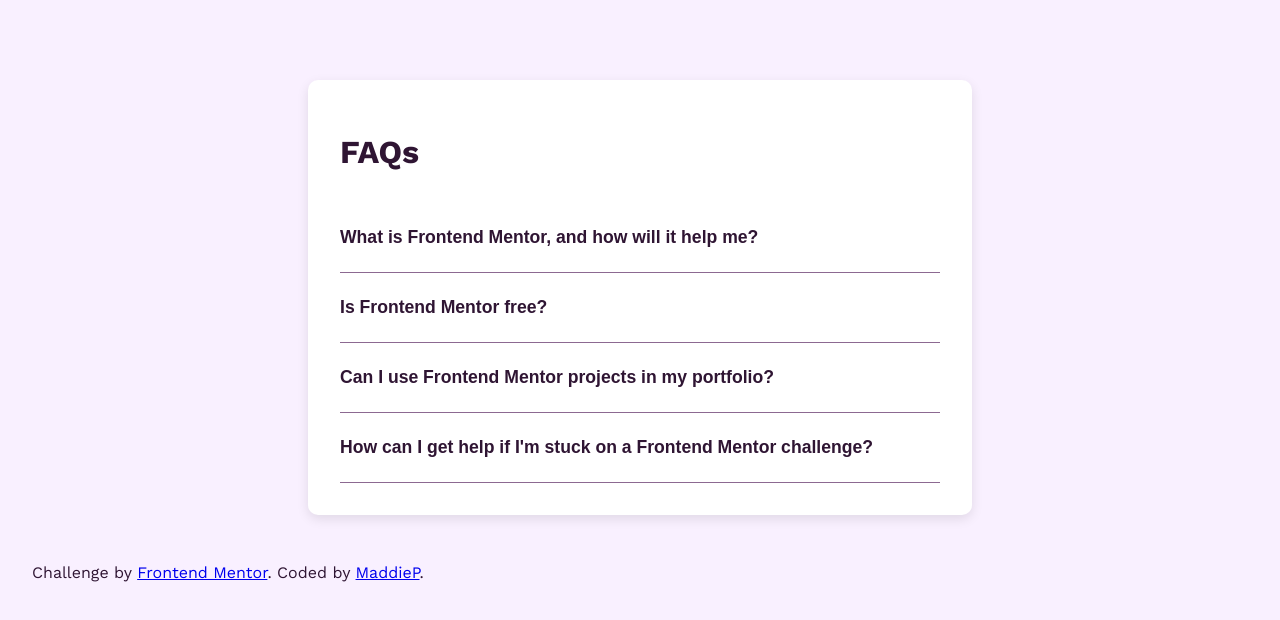
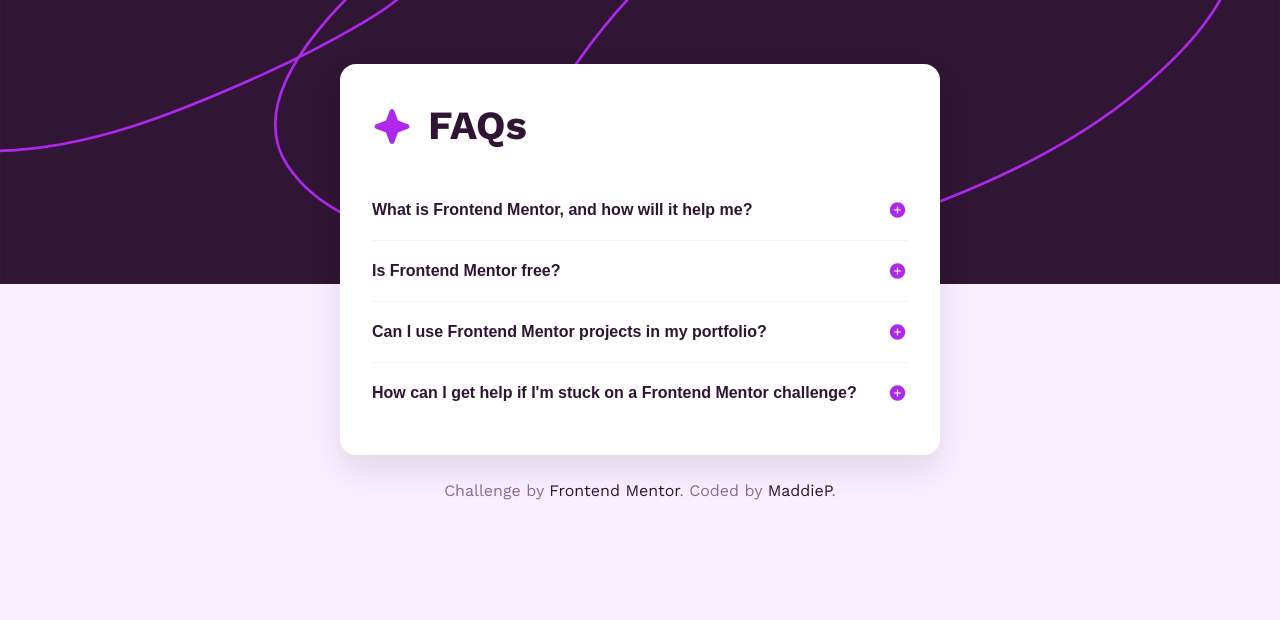
Before and after one commit to maddiepdl/faq-accordion-main, a plain HTML site: page index.html in a window 1280 px wide. Drawn offline with nearby package versions, Linux system fonts and the light colour scheme.

Commit message:
update html with single CSS, icons from assets & aria

```diff
--- a/index.html
+++ b/index.html
@@ -5,77 +5,81 @@
     <meta name="viewport" content="width=device-width, initial-scale=1.0"> <!--displays properly based on device-->
 
     <link rel="icon" type="image/png" sizes="32x32" href="./assets/images/favicon-32x32.png"> <!--favicon-->
-  <title>FAQ Accordion</title>
 
-  <link href="https://fonts.googleapis.com/css2?family=Work+Sans:wght@400;600;700&display=swap" rel="stylesheet">
+    <!-- single CSS with media query -->
+    <link rel="stylesheet" href="style.css">
 
-  <!-- mobile-first up to 767px wide -->
-  <link rel="stylesheet" href="mobilestyle.css" media="(max-width: 767px)">
-  <!-- desktop from 768px wide and up -->
-  <link rel="stylesheet" href="desktopstyle.css" media="(min-width: 768px)">
+    <title>Frontend Mentor | FAQ accordion</title>
   </head>
   <body>
     <!-- main section -->
-  <main class="faq-container">
+    <main class="faq">
+      <div class="faq-container">
+        <!-- star icon from provided assets -->
+        <header class="faq-header">
+          <img src="./assets/images/icon-star.svg" alt="" aria-hidden="true" class="faq-icon">
           <h1 class="faq-title">FAQs</h1>
+        </header>
 
         <!-- FAQ sections with aria-->
-    <section class="faq">
-      <button class="faq-question" aria-expanded="false" aria-controls="faq1">
+        <section class="faq-list">
+          <div class="faq-item">
+            <h2>
+              <button class="faq-question" aria-expanded="false" aria-controls="faq1" id="question1">
                 What is Frontend Mentor, and how will it help me?
+                <span class="faq-toggle-icon"></span>
               </button>
+            </h2>
+            <!-- hides answer until chosen -->
+            <div id="faq1" class="faq-answer" hidden>
+              <p>Frontend Mentor offers realistic coding challenges to help developers improve their frontend coding skills with projects in HTML, CSS, and JavaScript. It's suitable for all levels and ideal for portfolio building.</p>
+            </div>
+          </div>
 
-      <div id="faq1" class="faq-answer" hidden>
-        <p>
-          Frontend Mentor offers realistic coding challenges to help developers improve their
-          frontend coding skills with projects in HTML, CSS, and JavaScript. It's suitable for
-          all levels and ideal for portfolio building.
-        </p>
+          <div class="faq-item">
+            <h2>
+              <button class="faq-question" aria-expanded="false" aria-controls="faq2" id="question2">
+                Is Frontend Mentor free?
+                <span class="faq-toggle-icon"></span>
+              </button>
+            </h2>
+            <div id="faq2" class="faq-answer" hidden>
+              <p>Yes, Frontend Mentor offers both free and premium coding challenges, with the free option providing access to a range of projects suitable for all skill levels.</p>
+            </div>
+          </div>
+
+          <div class="faq-item">
+            <h2>
+              <button class="faq-question" aria-expanded="false" aria-controls="faq3" id="question3">
+                Can I use Frontend Mentor projects in my portfolio?
+                <span class="faq-toggle-icon"></span>
+              </button>
+            </h2>
+            <div id="faq3" class="faq-answer" hidden>
+              <p>Yes, you can use projects completed on Frontend Mentor in your portfolio. It's an excellent way to showcase your skills to potential employers!</p>
+            </div>
+          </div>
+
+          <div class="faq-item">
+            <h2>
+              <button class="faq-question" aria-expanded="false" aria-controls="faq4" id="question4">
+                How can I get help if I'm stuck on a Frontend Mentor challenge?
+                <span class="faq-toggle-icon"></span>
+              </button>
+            </h2>
+            <div id="faq4" class="faq-answer" hidden>
+              <p>The best place to get help is inside Frontend Mentor's Discord community. There's a help channel where you can ask questions and seek support from other community members.</p>
+            </div>
           </div>
         </section>
-
-    <section class="faq">
-      <button class="faq-question" aria-expanded="false" aria-controls="faq2">
-        Is Frontend Mentor free?
-      </button>
-      <div id="faq2" class="faq-answer" hidden>
-        <p>
-          Yes, Frontend Mentor offers both free and premium coding challenges, with the free
-          option providing access to a range of projects suitable for all skill levels.
-        </p>
       </div>
-    </section>
-
-    <section class="faq">
-      <button class="faq-question" aria-expanded="false" aria-controls="faq3">
-        Can I use Frontend Mentor projects in my portfolio?
-      </button>
-      <div id="faq3" class="faq-answer" hidden>
-        <p>
-          Yes, you can use projects completed on Frontend Mentor in your portfolio. It's an excellent
-          way to showcase your skills to potential employers!
-        </p>
-      </div>
-    </section>
-
-    <section class="faq">
-      <button class="faq-question" aria-expanded="false" aria-controls="faq4">
-        How can I get help if I'm stuck on a Frontend Mentor challenge?
-      </button>
-      <div id="faq4" class="faq-answer" hidden>
-        <p>
-          The best place to get help is inside Frontend Mentor's Discord community. There's a help
-          channel where you can ask questions and seek support from other community members.
-        </p>
-      </div>
-    </section>
     </main>
 
     <!--footer with Front End Mentor link and my name-->
-  <div class="attribution">
+    <footer class="attribution">
       Challenge by <a href="https://www.frontendmentor.io?ref=challenge" target="_blank">Frontend Mentor</a>.
       Coded by <a href="#">MaddieP</a>.
-  </div>
+    </footer>
 
     <script src="script.js"></script>
   </body>
```
Lines whose indentation alone changed are shown as unchanged.
